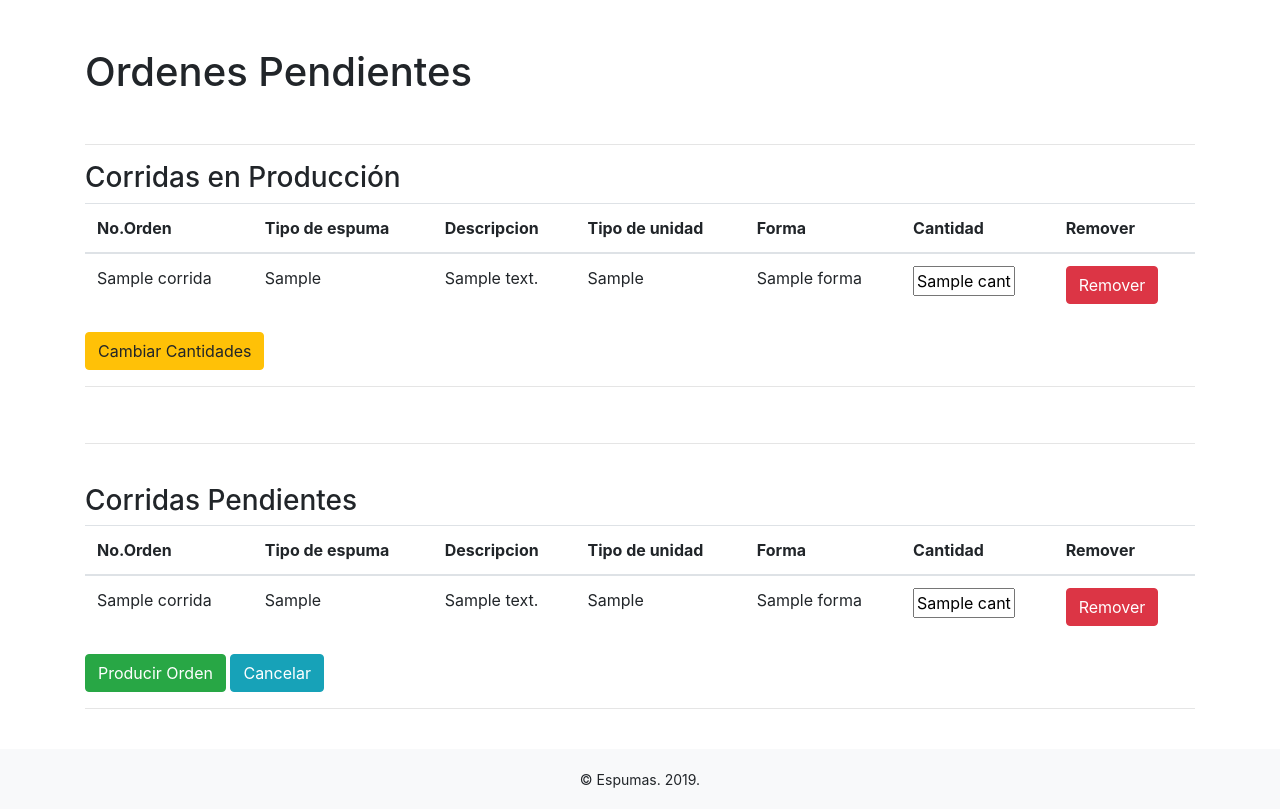
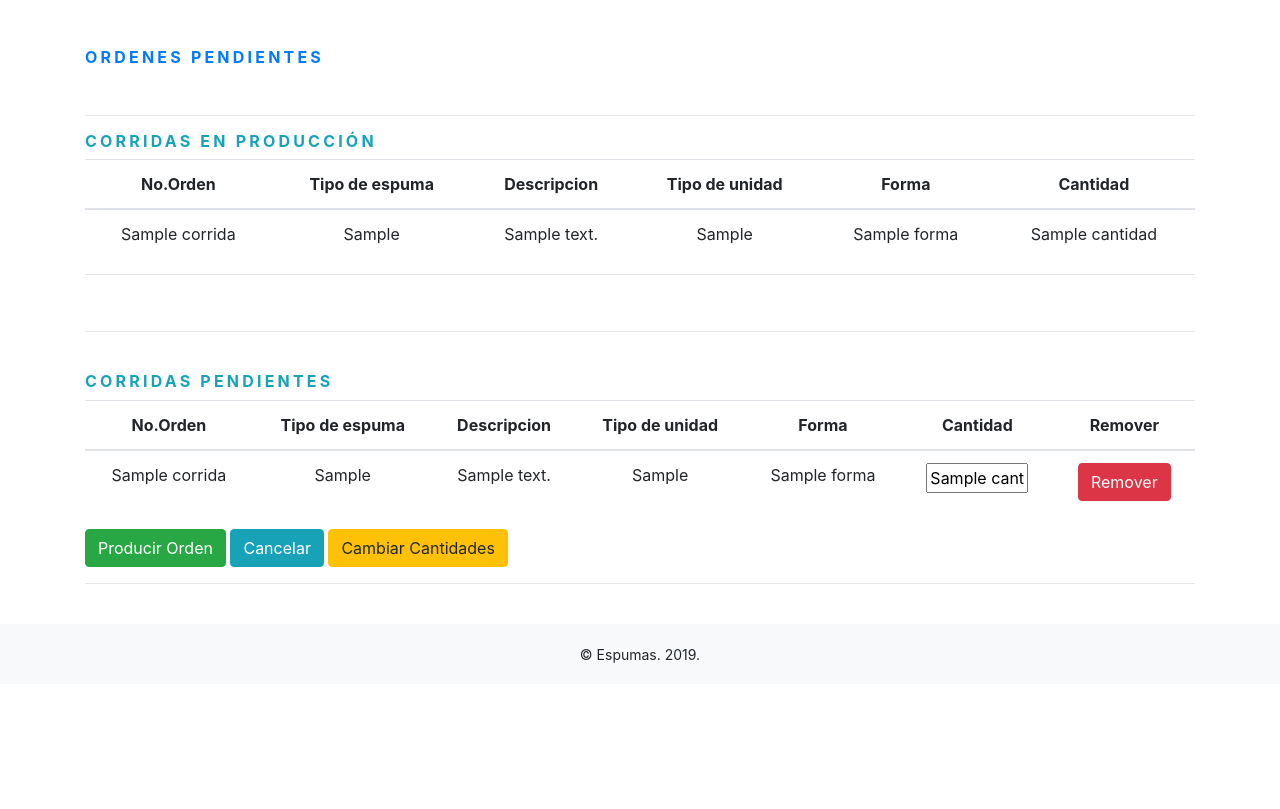
Before and after one commit to Alvarogarcia91/karmaprodv5, a Django app: template corrida/templates/ordenes/ordenes_pendientes.html in a window 1280 px wide. Shown: the part 129-938 px from the top of the page. After the commit the page ends 792 px from the top, so only its background shows below. Run offline with Django 3.2, Linux system fonts and the light colour scheme; the template is opened without the code that fills it: most values are stand-ins (such as "Sample title", 1, 10 or a date in 2020); some libraries are stand-ins or nearby versions.

Commit message:
bug fix on templates and styled

```diff
--- a/corrida/templates/bloques/bloques_disponibles.html
+++ b/corrida/templates/bloques/bloques_disponibles.html
@@ -50,6 +50,7 @@ $(document).ready(function() {
             <tr>
                 <th>Descripcion</th>
                 <th>Tipo de Espuma</th>
+                <th>No.Bloque</th>
                 <th>Lote</th>
                 <th>Largo</th>
                 <th>Ancho</th>
@@ -63,7 +64,8 @@ $(document).ready(function() {
             <tr>
                 <td>{{bloques.elemento_corrida.bloqueMedidas}} </td>
                 <td > <b> {{bloques.elemento_corrida.bloqueMedidas.tipo_de_espuma}} </b></td>
-                <td>{{bloques.id}} </td>
+                <td>{{bloques.no_de_bloque}} </td>
+                <td>{{bloques.elemento_corrida.lote.no_de_lote}} </td>
                 <td>{{bloques.largo_caliente}} </td>
                 <td>{{bloques.ancho_caliente}} </td>
                 <td>{{bloques.alto_caliente}} </td>
--- a/corrida/templates/ordenes/corrida_producida.html
+++ b/corrida/templates/ordenes/corrida_producida.html
@@ -65,7 +65,7 @@ Resumen de Orden </h2></b>
             <td class="text-center" >{{bloque_producido.volumen}}</td>
             <td class="text-center" >{{bloque_producido.densidad}}</td>
             <td class="text-center" >{{bloque_producido.comentario}}</td>
-            <td class="text-center" >{{bloque_producido.id}}</td>
+            <td class="text-center" >{{bloque_producido.elemento_corrida.lote.no_de_lote}}</td>
           </tr>
 
           {%endfor%}
--- a/corrida/templates/ordenes/ordenes_pendientes.html
+++ b/corrida/templates/ordenes/ordenes_pendientes.html
@@ -5,87 +5,81 @@
 <br>
 <br>
 
-<h1>Ordenes Pendientes</h1>
+<h1 class="text-left my_title text-primary" ><b> Ordenes Pendientes </b></h1>
 <br>
 <hr class="style1">
-    <h3>Corridas en Producción</h3>
+    <h3 class="text-left my_title text-info"> <b>Corridas en Producción </b></h3>
     {% for corrida in corridas_en_produccion %}
     <table class="table table-hover" >
         <thead >
             <tr>
-            <th> No.Orden</th>
-            <th> Tipo de espuma</th>
-            <th> Descripcion </th>
-            <th> Tipo de unidad </th>
-            <th> Forma </th>
-            <th> Cantidad </th>
-            <th> Remover </th>
+            <th class="text-center" > No.Orden</th>
+            <th class="text-center" > Tipo de espuma</th>
+            <th class="text-center" > Descripcion </th>
+            <th class="text-center" > Tipo de unidad </th>
+            <th class="text-center" > Forma </th>
+            <th class="text-center" > Cantidad </th>
+
             </tr>
         </thead>
 
         <tbody>
-            <form action="{% url 'corrida:editar_cantidades_corrida' %}" method="POST">
-            {% csrf_token %}
+
+
             {% for elementoCorrida in corrida %}
 
             <tr>
-                <td>{{ elementoCorrida.corrida }}</td>
-                <td>{{ elementoCorrida.bloqueMedidas.tipo_de_espuma }}</td>
-                <td>{{ elementoCorrida.bloqueMedidas.descripcion }}</td>
-                <td>{{ elementoCorrida.bloqueMedidas.tipo_de_unidad }}</td>
-                <td>{{ elementoCorrida.bloqueMedidas.forma }}</td>
-                <td>
-                    <input type="text"  size="5" id="{{elementoCorrida.cantidad}}" name="cantidades" value="{{ elementoCorrida.cantidad }}">
-                    <input type="hidden" id ="{{elementoCorrida.id}}" name="elementoIds" value="{{elementoCorrida.id}}">
-                </td>
-                <td>
-                    <a class="btn btn-danger" href="{% url 'corrida:remover_elemento_ordenes_pendientes' elementoCorrida.id %}" role="button"> Remover  </a>
-                </td>
+                <td class="text-center" >{{ elementoCorrida.corrida }}</td>
+                <td class="text-center" >{{ elementoCorrida.bloqueMedidas.tipo_de_espuma }}</td>
+                <td class="text-center" >{{ elementoCorrida.bloqueMedidas.descripcion }}</td>
+                <td class="text-center" >{{ elementoCorrida.bloqueMedidas.tipo_de_unidad }}</td>
+                <td class="text-center" >{{ elementoCorrida.bloqueMedidas.forma }}</td>
+                <td class="text-center" >{{elementoCorrida.cantidad}}</td>
+
             </tr>
             {% endfor %}
 
         </tbody>
     </table>
-    <input type="submit" class="btn btn-warning" value="Cambiar Cantidades">
-    </form>
+
+
     <hr class="style4">
     <br>
     {% endfor %}
     <hr class="style7">
     <br>
-    <h3>Corridas Pendientes</h3>
+    <h3 class="text-left my_title text-info" > <b> Corridas Pendientes </b></h3>
     {% for corrida in corridas_pendientes %}
     <table class="table table-hover" >
         <thead>
             <tr>
-            <th> No.Orden</th>
-            <th> Tipo de espuma</th>
-            <th> Descripcion </th>
-            <th> Tipo de unidad </th>
-            <th> Forma </th>
-            <th> Cantidad </th>
-            <th> Remover </th>
+            <th class="text-center"> No.Orden</th>
+            <th class="text-center"> Tipo de espuma</th>
+            <th class="text-center"> Descripcion </th>
+            <th class="text-center"> Tipo de unidad </th>
+            <th class="text-center"> Forma </th>
+            <th class="text-center"> Cantidad </th>
+            <th class="text-center"> Remover </th>
             </tr>
         </thead>
 
         <tbody>
             {% with corrida_id=corrida.0.corrida_id %}
-            <form action="{% url 'corrida:producir_corrida' corrida_id  %}" method="POST">
-
-            {% csrf_token %}
+            <form action="{% url 'corrida:editar_cantidades_corrida' %}" method="POST">
+              {% csrf_token %}
             {% for elementoCorrida in corrida %}
 
             <tr>
-                <td>{{ elementoCorrida.corrida }}</td>
-                <td>{{ elementoCorrida.bloqueMedidas.tipo_de_espuma }}</td>
-                <td>{{ elementoCorrida.bloqueMedidas.descripcion }}</td>
-                <td>{{ elementoCorrida.bloqueMedidas.tipo_de_unidad }}</td>
-                <td>{{ elementoCorrida.bloqueMedidas.forma }}</td>
-                <td>
+                <td class="text-center" >{{ elementoCorrida.corrida }}</td>
+                <td class="text-center" >{{ elementoCorrida.bloqueMedidas.tipo_de_espuma }}</td>
+                <td class="text-center" >{{ elementoCorrida.bloqueMedidas.descripcion }}</td>
+                <td class="text-center" >{{ elementoCorrida.bloqueMedidas.tipo_de_unidad }}</td>
+                <td class="text-center" >{{ elementoCorrida.bloqueMedidas.forma }}</td>
+                <td class="text-center" >
                     <input type="text" size="5" id="{{elementoCorrida.cantidad}}" name="cantidades" value="{{ elementoCorrida.cantidad }}">
                     <input type="hidden" id ="{{elementoCorrida.id}}" name="elementoIds" value="{{elementoCorrida.id}}">
                 </td>
-                <td>
+                <td class="text-center" >
                     <a class="btn btn-danger" href="{% url 'corrida:remover_elemento_ordenes_pendientes' elementoCorrida.id %}" role="button"> Remover  </a>
                 </td>
             </tr>
@@ -96,6 +90,7 @@
     <a class="btn btn-success" href="{%url 'corrida:producir_corrida' corrida_id %}" role="button"> Producir Orden  </a>
     <a class="btn btn-info" href="{% url 'corrida:cancelar_corrida' corrida_id %}" role="button"> Cancelar  </a>
     {% endwith %}
+    <input type="submit" class="btn btn-warning" value="Cambiar Cantidades">
     </form>
     <hr class="style4">
     <br>
```
Also changed, not shown: corrida/templates/ordenes/dashboard_en_producion.html (+11 -11 lines), corrida/templates/ordenes/inventario.html (+5 -3 lines), corrida/templates/ordenes/ordenes.html (+18 -25 lines).
